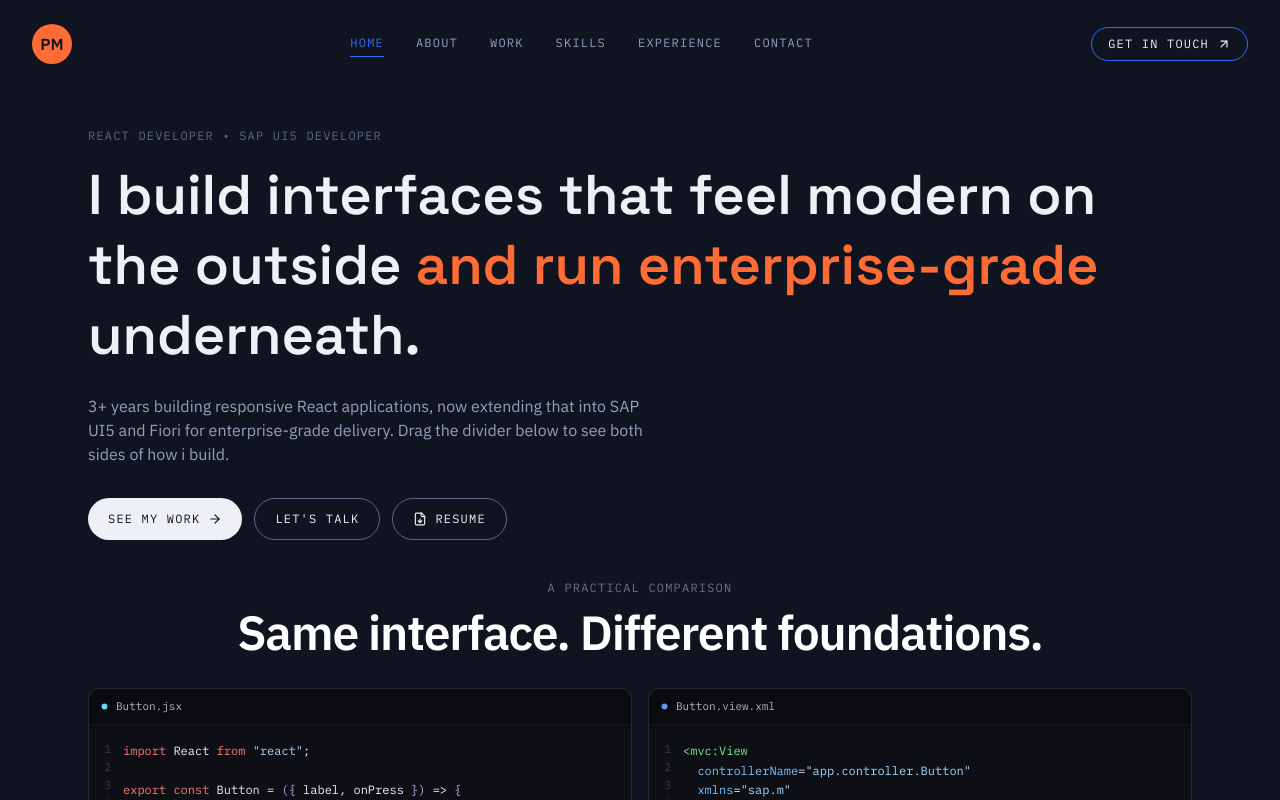
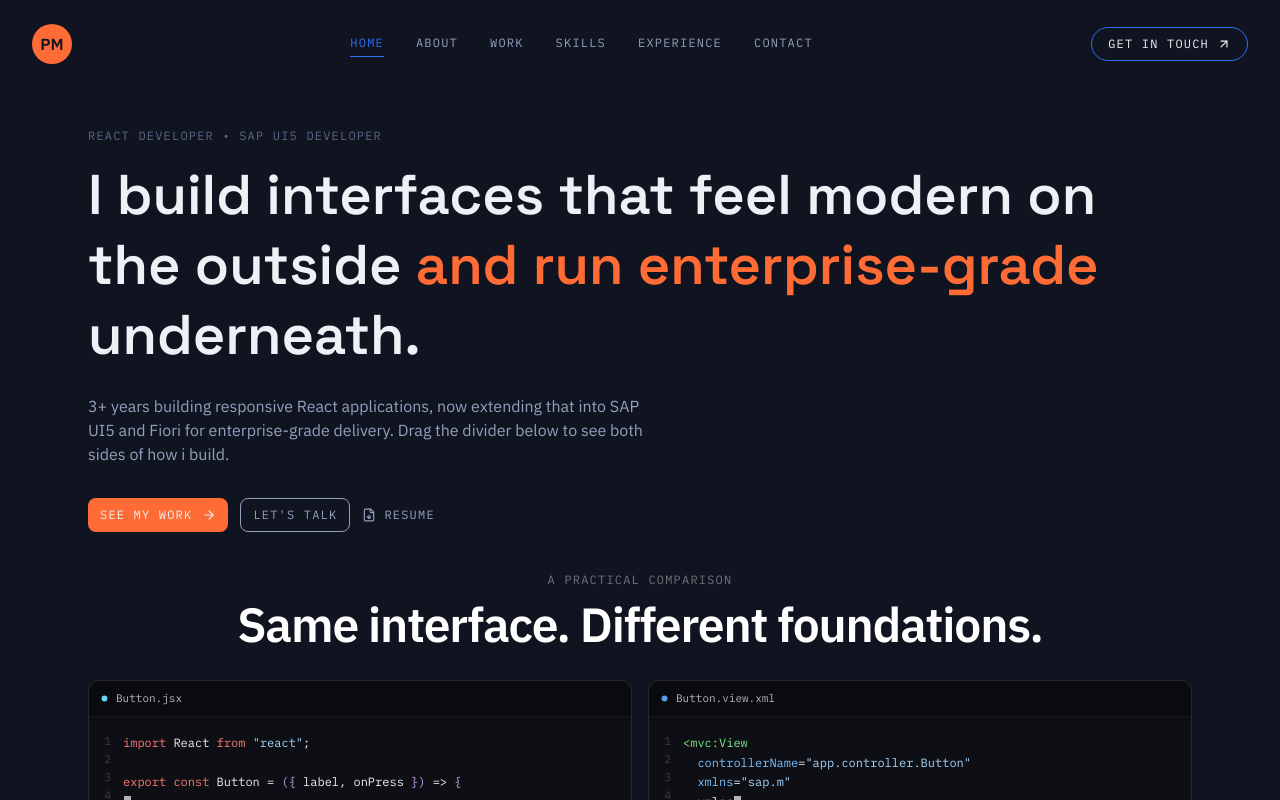
Before and after one commit to VickyDevlo/portfolio, a React (Vite) app: page / in a window 1280 px wide. Shown: the top 800 px of the page. Built offline with nearby package versions, Linux system fonts and the light colour scheme.

Commit message:
add resume download animation

```diff
--- a/src/components/HeroSection.jsx
+++ b/src/components/HeroSection.jsx
@@ -1,10 +1,26 @@
-import { Reveal } from '../shared/Reveal'
-import { CONTACT } from '../data/content'
-import { Link } from 'react-router-dom'
-import { ArrowRight, FileDown } from 'lucide-react'
-import { FrameworkComparison } from '../shared/FrameworkComparison'
+import { useState, useRef } from "react";
+import { Reveal } from "../shared/Reveal";
+import { CONTACT } from "../data/content";
+import { Link } from "react-router-dom";
+import { ArrowRight, FileDown, Check } from "lucide-react";
+import { FrameworkComparison } from "../shared/FrameworkComparison";
 
 export const HeroSection = () => {
+  const [downloading, setDownloading] = useState(false);
+  const [progress, setProgress] = useState(false);
+  const timeoutRef = useRef(null);
+
+  const handleClick = () => {
+    if (downloading) return;
+    setDownloading(true);
+    setProgress(true);
+
+    timeoutRef.current = setTimeout(() => {
+      setProgress(false);
+      setTimeout(() => setDownloading(false), 450);
+    }, 1700);
+  };
+
   return (
     <Reveal>
       <section className="pt-10 pb-14">
@@ -21,34 +37,62 @@
         </h1>
         <p className="max-w-xl mb-8 text-mist">
           3+ years building responsive React applications, now extending that
-            into SAP UI5 and Fiori for enterprise-grade delivery. Drag the
-            divider below to see both sides of how i build.
+          into SAP UI5 and Fiori for enterprise-grade delivery. Drag the divider
+          below to see both sides of how i build.
         </p>
 
-          <div className="flex flex-wrap gap-3 mb-10">
+        <div className="flex flex-wrap max-sm:gap-4 gap-3 mb-10">
           <Link
             to="/work"
-              className="inline-flex items-center gap-2 font-mono text-xs uppercase tracking-widest px-5 py-3 rounded-full bg-paper text-ink"
+            className="inline-flex items-center gap-2.5 rounded-lg bg-ember
+             px-3 py-2 font-mono text-xs uppercase tracking-widest text-paper transition-all duration-300 ease-in-out hover:-translate-y-0.5 hover:shadow-[0_8px_24px_-8px_rgba(255,106,57,0.55)]"
           >
             See my work <ArrowRight size={14} />
           </Link>
           <Link
             to="/contact"
-              className="inline-flex items-center gap-2 font-mono text-xs uppercase tracking-widest px-5 py-3 rounded-full border border-mistdim
-            text-paper"
+            className="inline-flex items-center gap-2 rounded-lg border border-mist px-3 py-2 font-mono text-xs uppercase tracking-widest text-mist hover:text-paper transition-colors duration-300 ease-in-out hover:border-paper"
           >
             Let's Talk
           </Link>
           <a
             href="/pranav_resume.pdf"
             download
-              className="inline-flex items-center gap-2 font-mono text-xs uppercase tracking-widest px-5 py-3 rounded-full border border-mistdim text-paper"
+            onClick={handleClick}
+            className="relative inline-flex items-center gap-2 py-2 font-mono text-xs uppercase tracking-widest text-mist hover:text-paper transition-colors duration-300 ease-in-out cursor-pointer overflow-hidden"
           >
-              <FileDown size={14} /> Resume
+            <span className="relative inline-flex h-3.5 w-3.5 items-center justify-center">
+              <FileDown
+                size={14}
+                className={`absolute transition-all duration-450 ease-out ${
+                  downloading
+                    ? "translate-y-2 opacity-0 scale-75"
+                    : "translate-y-0 opacity-100 scale-100"
+                }`}
+              />
+              <Check
+                size={14}
+                className={`absolute transition-all duration-450 ease-out ${
+                  downloading
+                    ? "translate-y-0 opacity-100 scale-100"
+                    : "-translate-y-2 opacity-0 scale-75"
+                }`}
+              />
+            </span>
+
+            <span className="relative">
+              {downloading ? "Downloaded" : "Resume"}
+            </span>
+
+            <span
+              className={`absolute left-0 bottom-0 h-px bg-paper transition-all ease-out ${
+                progress ? "w-full duration-[1300ms]" : "w-0 duration-0"
+              }`}
+            />
           </a>
         </div>
         <FrameworkComparison />
       </section>
     </Reveal>
-  )
-}
+  );
+};
```
Lines whose indentation alone changed are shown as unchanged.
